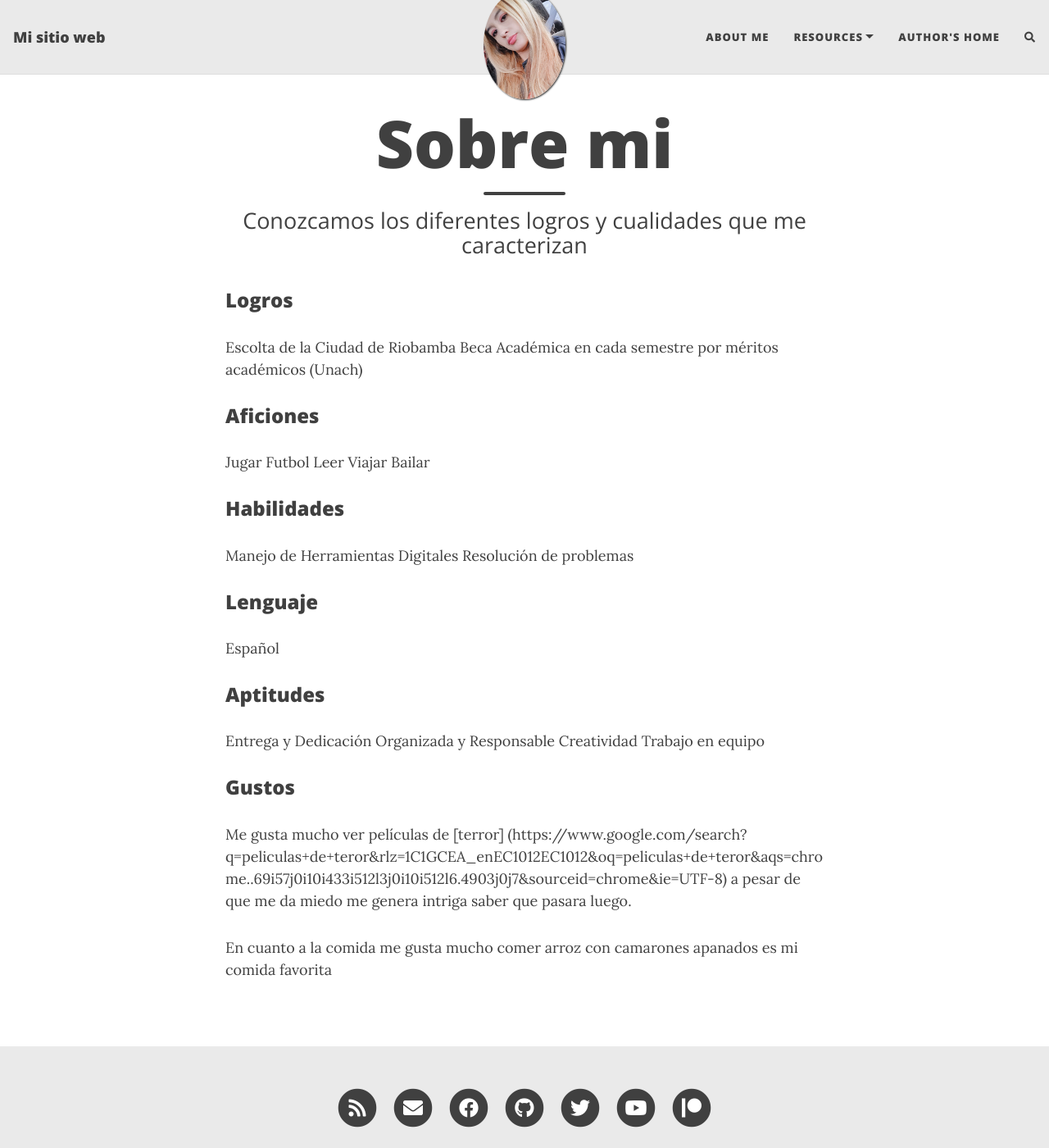
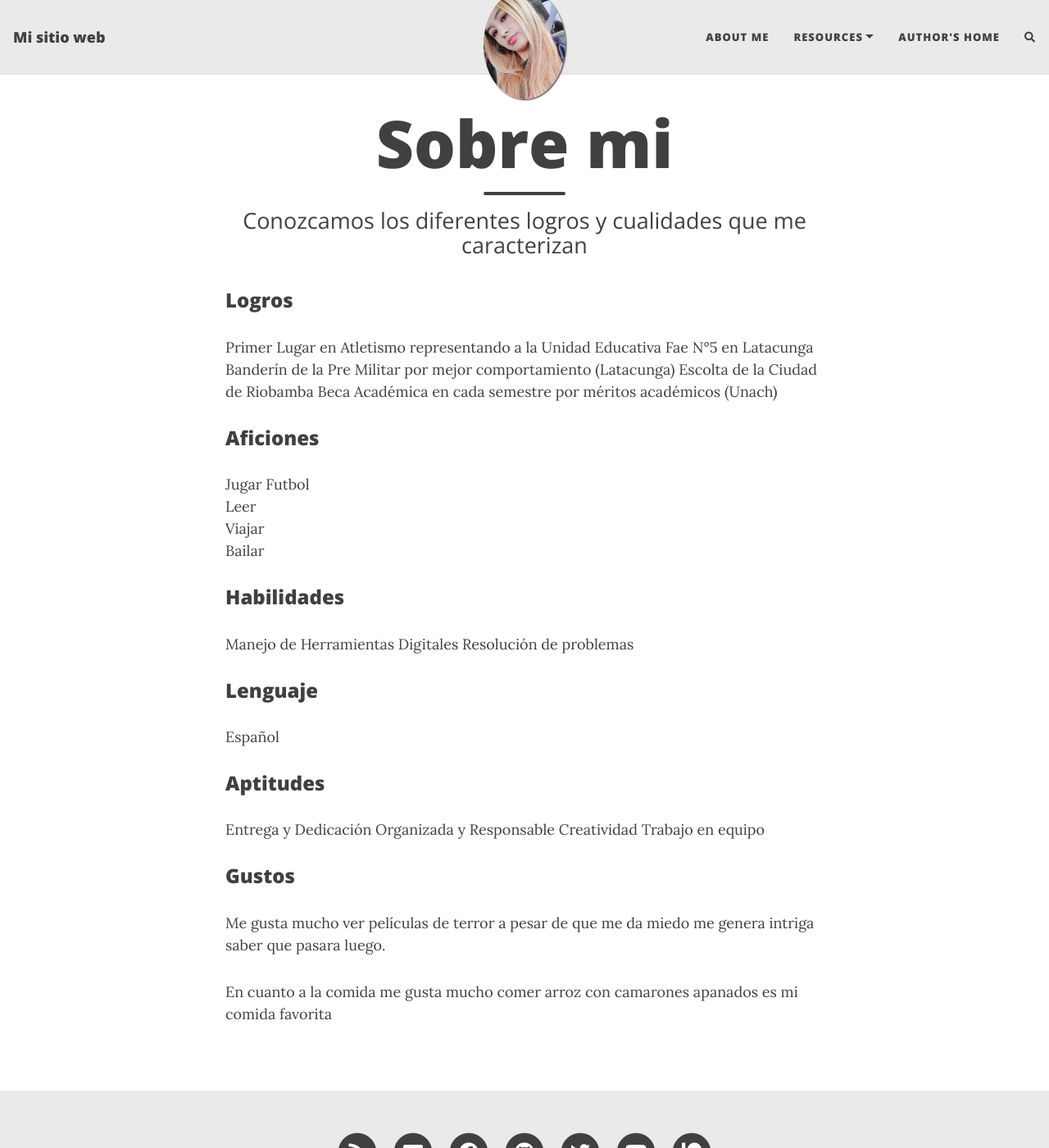
Before and after one commit to gmaribelj/gmaribelj.github.io, a Jekyll site: the page built from aboutme.md, in a window 1280 px wide and 1400 px high. Shown: the whole window at 82% size. Built offline with Jekyll 4.4.1, drawn with Linux system fonts in a browser that asks for light colours; nearby versions of some CDN libraries; comment, search, counter and statistics services are not loaded.

Commit message:
Update aboutme.md

```diff
--- a/aboutme.md
+++ b/aboutme.md
@@ -5,15 +5,16 @@ subtitle: Conozcamos los diferentes logros y cualidades que me caracterizan
 ---
 
 ### Logros
-
+Primer Lugar en Atletismo representando a la Unidad Educativa Fae N°5 en Latacunga
+Banderín de la Pre Militar por mejor comportamiento (Latacunga)
 Escolta de la Ciudad de Riobamba
 Beca Académica en cada semestre por méritos académicos (Unach)
 
 ### Aficiones
-Jugar Futbol
-Leer
-Viajar
-Bailar
+Jugar Futbol <br>
+Leer<br>
+Viajar<br>
+Bailar<br>
 ### Habilidades
 Manejo de Herramientas Digitales
 Resolución de problemas
@@ -27,6 +28,6 @@ Creatividad
 Trabajo en equipo
 
 ### Gustos
-Me gusta mucho ver películas de [terror] (https://www.google.com/search?q=peliculas+de+teror&rlz=1C1GCEA_enEC1012EC1012&oq=peliculas+de+teror&aqs=chrome..69i57j0i10i433i512l3j0i10i512l6.4903j0j7&sourceid=chrome&ie=UTF-8) a pesar de que me da miedo me genera intriga saber que pasara luego.
+Me gusta mucho ver películas de terror a pesar de que me da miedo me genera intriga saber que pasara luego.
 
 En cuanto a la comida me gusta mucho comer arroz con camarones apanados es mi comida favorita
```
